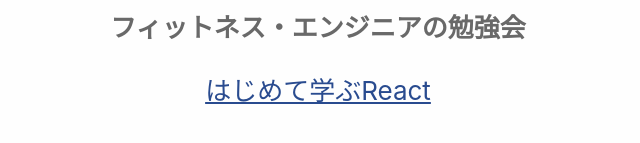
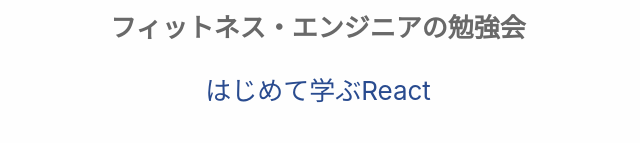
Before and after one commit to tomato1125/react-practice, a React (Create React App) app: page / in a window 1280 px wide. Shown: the part 547-690 px from the top of the page, without its empty margins (322-962 px from the left). Built offline with nearby package versions, Linux system fonts and the light colour scheme.

Commit message:
easier-login-function-create

```diff
--- a/src/App.js
+++ b/src/App.js
@@ -1,6 +1,12 @@
 import './App.css';
 
-function App() {
+const checkIn = () => {
+  let pass = prompt("パスワードを入力してください:","");
+  if(pass != null) window.location.href = "https://yu-sei-m.github.io/" + pass;
+}
+
+// function App() {
+const App = () => {
   const logo = '/images/logo.png';
   return (
     <div className="App">
@@ -13,9 +19,7 @@ function App() {
         </p>
         <a
           className="App-link"
-          href="https://yu-sei-m.github.io/react-hands-on"
-          target="_blank"
-          rel="noopener noreferrer"
+          onClick={()=>checkIn()}
         >
           はじめて学ぶReact
         </a>
```
Also changed, not shown: 2 other files (tests, documents, lock files or other folders).
